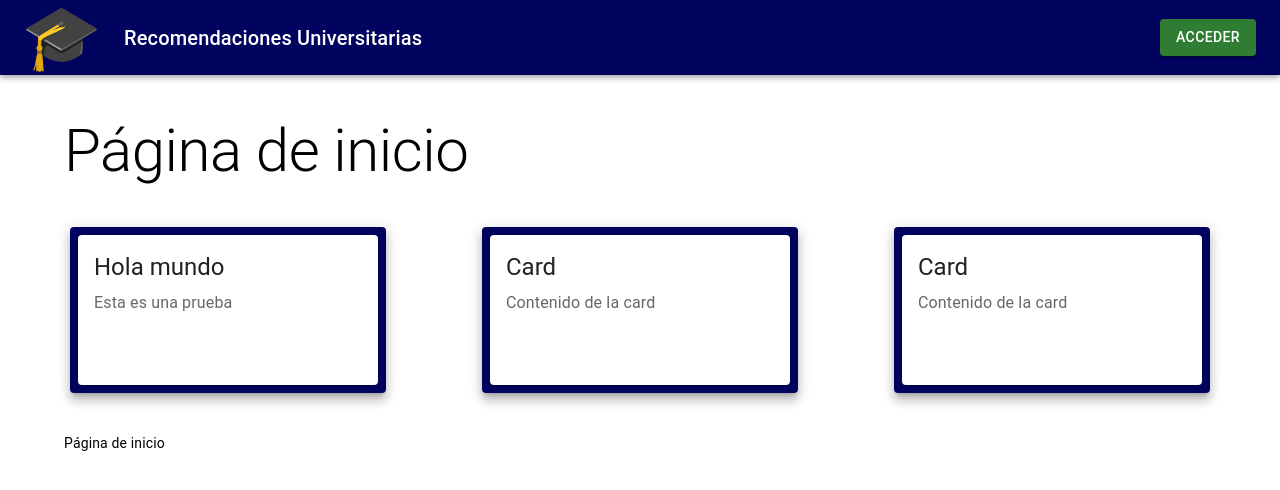
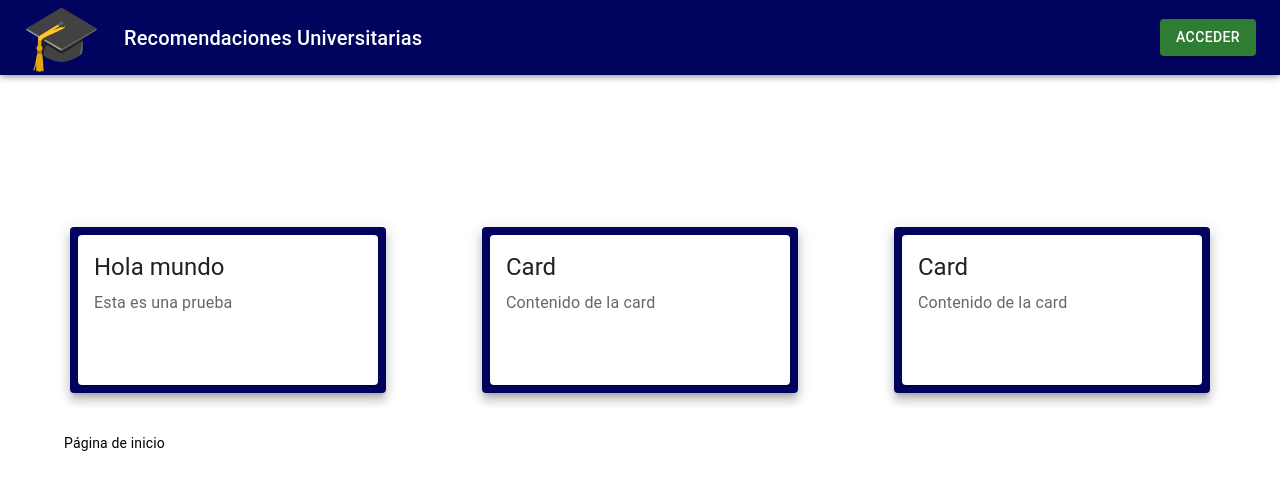
Before and after one commit to SarAvi21805/Proyecto-2-Algoritmos, a React (Vite) app in the folder Frontend/: page / in a window 1280 px wide. Shown: the top 490 px of the page. Built offline with nearby package versions, Linux system fonts and the light colour scheme.

Commit message:
Se hicieron ajustes al diseño de la pagina

```diff
--- a/Frontend/src/index.css
+++ b/Frontend/src/index.css
@@ -22,10 +22,29 @@ a:hover {
   color: #535bf2;
 }
 
-body {
+body{
   margin: 0;
   min-width: 320px;
   min-height: 100vh;
+}
+
+body::before {
+  content: "";
+  position: fixed;
+  top: 0;
+  left: 0;
+  width: 100%;
+  height: 100%;
+  background:
+    linear-gradient(rgba(4, 1, 41, 0.592)),
+    url('/Universidad.jpg');
+  background-size: cover;
+  background-position: center;
+  background-repeat: repeat;
+  background-attachment: fixed;
+  filter: blur(5px);
+  z-index: -1;
+  pointer-events: none;
 }
 
 h1 {
--- a/Frontend/src/pages/Access/Auth.tsx
+++ b/Frontend/src/pages/Access/Auth.tsx
@@ -16,7 +16,7 @@ export default function Auth(){
         setChecked(event.target.checked);
     };
     return(
-        <div style={{backgroundColor: "#fbf7d3" , maxWidth: 500, margin: "auto", padding:30 }}>
+        <div style={{maxWidth: 500, margin: "auto", padding:30 }}>
             <Paper elevation={3} style={{padding: "10px"}}>
                 {checked ? (
                 <Chip icon={<SentimentSatisfiedAltIcon />} label="Registrarse" color= "primary" variant="outlined"/>
--- a/Frontend/src/pages/Home/Home.tsx
+++ b/Frontend/src/pages/Home/Home.tsx
@@ -1,5 +1,5 @@
 import React from "react";
-import {Box, Container, Paper, Grid, Typography} from "@mui/material";
+import {Box, Container, Grid, Typography} from "@mui/material";
 import CardInfo from "../../components/CardInfo";
 
 type HomeProps = {
@@ -10,7 +10,7 @@ const Home: React.FC<HomeProps> = ({title = "Inicio"}) => {
     return(
         <Box>
             <Container maxWidth='lg'>
-                <Typography variant="h2" sx={{color: 'black', mt: 5, mb: 5}}>
+                <Typography variant="h2" sx={{color: 'white', mt: 5, mb: 5}}>
                     {title}
                 </Typography>
                 <Grid container spacing={12} sx={{width:'100%', margin:0}} justifyContent='center'>
```
Also changed, not shown: Frontend/public/Universidad.jpg (added).
